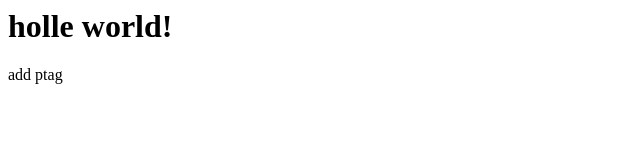
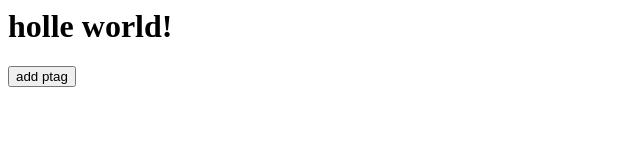
Before and after one commit to mmy0910/mmy0910.github.io, a plain HTML site: page index.html in a window 1280 px wide. Shown: the whole page, without its empty margins (0-640 px from the left). Drawn offline with nearby package versions, Linux system fonts and the light colour scheme.

Commit message:
naositayo

```diff
--- a/index.html
+++ b/index.html
@@ -19,7 +19,7 @@
 
 <h1>holle world!</h1>
 <div id="ajax-contents"></div>
-<botton type="button" onClick="addPtag()">add ptag</botton>
+<button type="button" onClick="addPtag()">add ptag</button>
 
 </body>
 </html>
```
